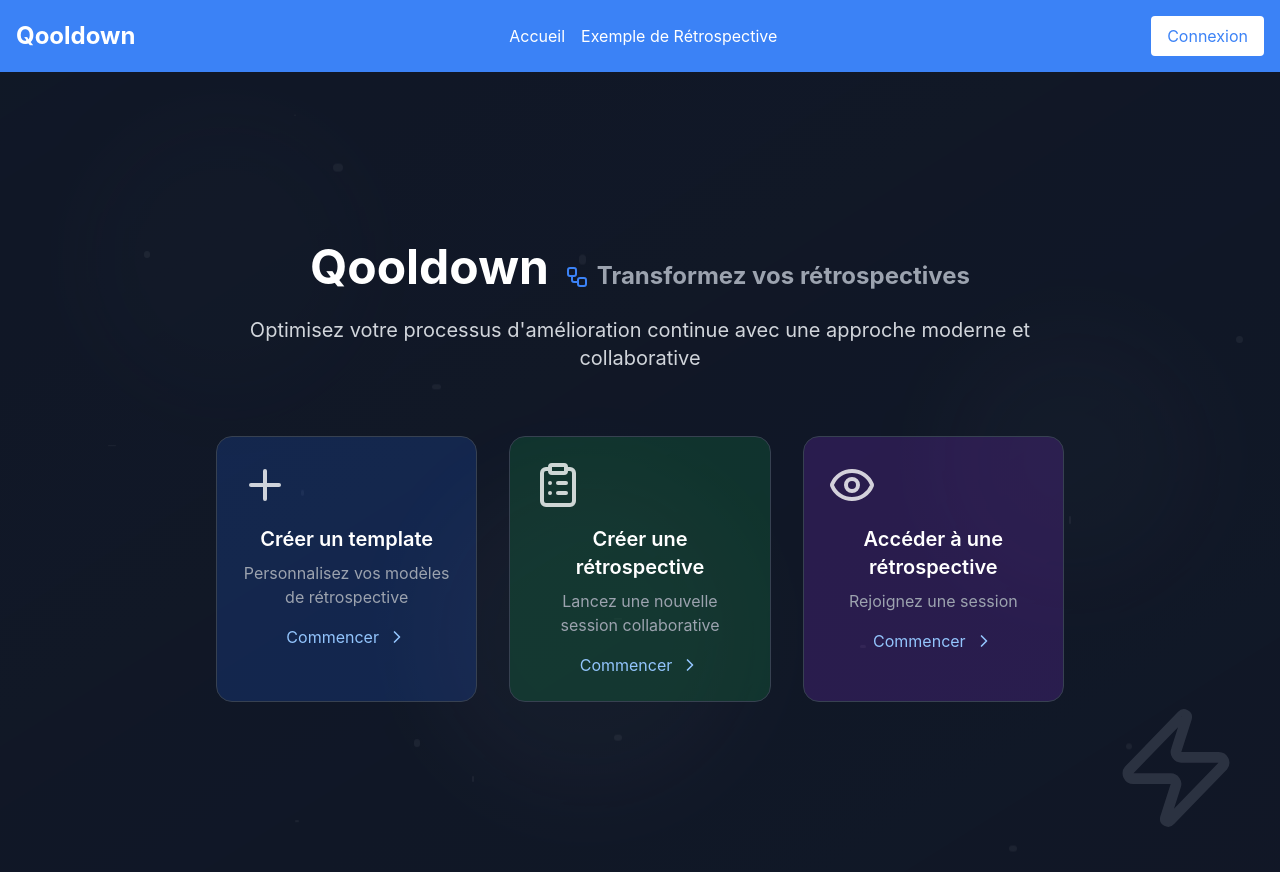
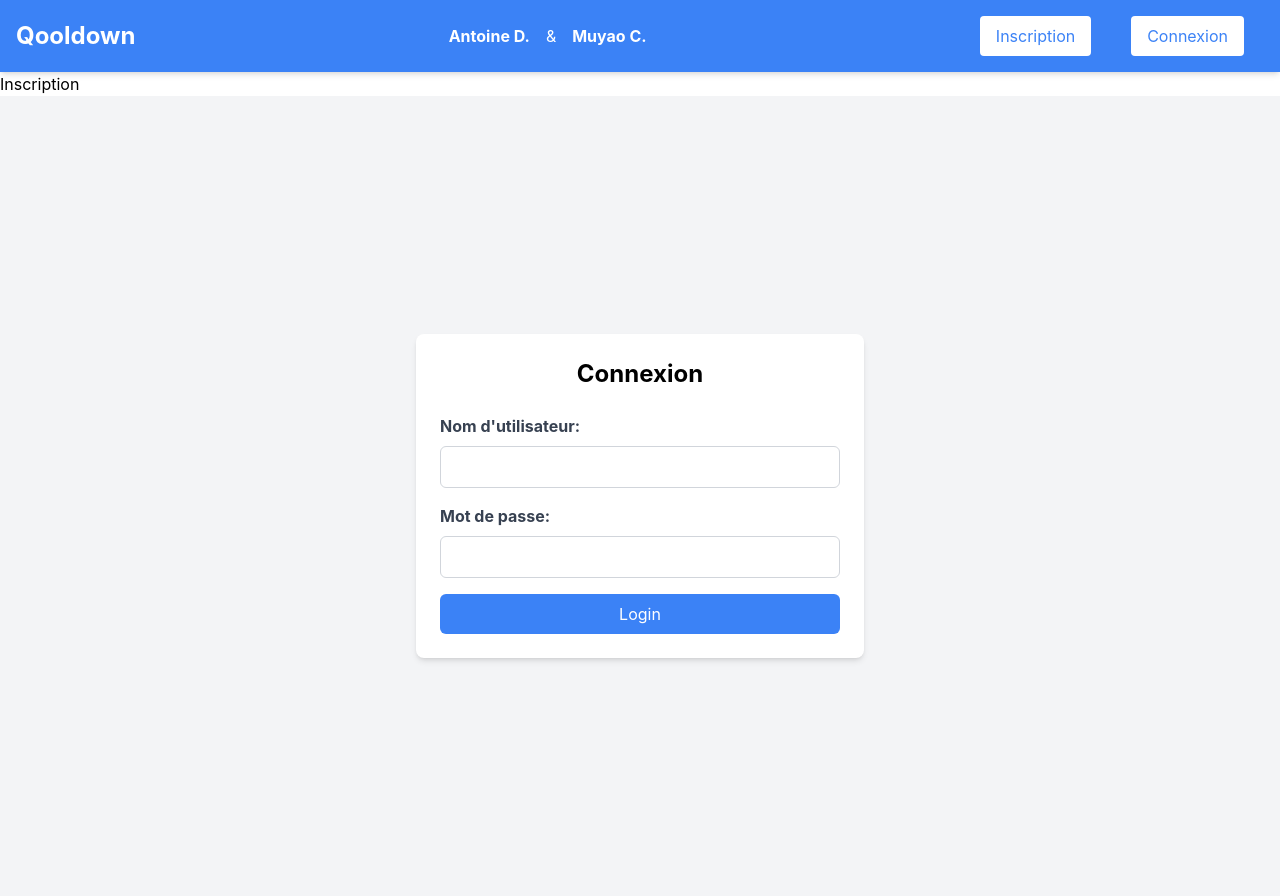
Before and after one commit to chenmuyao/Qooldown, a React (Create React App) app in the folder frontend/: page /login in a window 1280 px wide. Before the commit this address led to /. Before the commit the page ends 872 px from the top, so only its background shows below. Built offline with nearby package versions, Linux system fonts and the light colour scheme.

Commit message:
final changes: hackathon finished...

```diff
--- a/frontend/src/App.tsx
+++ b/frontend/src/App.tsx
@@ -11,6 +11,7 @@ import Home from "./pages/Home";
 import Retro from "./pages/Retro";
 import Header from "./components/Header";
 import RegisterPage from "./pages/RegisterPage";
+import LoginPage from "./pages/LoginPage";
 import RetroListPage from "./pages/retroList";
 import CreateTemplate from "./pages/CreateTemplate";
 import TemplateListPage from "./pages/TemplateList";
@@ -28,6 +29,7 @@ const App: React.FC = () => {
               <Route path="/retro/:id" element={<Retro />} />
               <Route path="/create-template" element={<CreateTemplate />} />
               <Route path="/register" element={<RegisterPage />} />
+              <Route path="/login" element={<LoginPage />} />
               <Route path="/retroList" element={<RetroListPage />} />
               <Route path="/templateList" element={<TemplateListPage />} />
               <Route path="*" element={<Navigate to="/" />} />
--- a/frontend/src/components/AuthForm.tsx
+++ b/frontend/src/components/AuthForm.tsx
@@ -42,7 +42,7 @@ const AuthForm: React.FC<AuthFormProps> = ({
     <div className="flex items-center justify-center min-h-screen bg-gray-100">
       <div className="w-full max-w-md bg-white rounded-lg shadow-md p-6">
         <h2 className="text-2xl font-bold text-center mb-6">
-          {isRegister ? "Inscription" : "Login"}
+          {isRegister ? "Inscription" : "Connexion"}
         </h2>
         <form onSubmit={handleSubmit}>
           <div className="mb-4">
--- a/frontend/src/components/Cofetti.tsx
+++ b/frontend/src/components/Cofetti.tsx
@@ -16,7 +16,7 @@ const ConfettiButton = () => {
         onClick={handleButtonClick}
         className="bg-white text-blue-500 px-4 py-2 rounded hover:bg-gray-100 my-3"
       >
-        Je m'ennuie
+        🎉 🎉 🎉
       </button>
       {showConfetti && (
         <Confetti
--- a/frontend/src/components/Header.tsx
+++ b/frontend/src/components/Header.tsx
@@ -17,13 +17,18 @@ const Header: React.FC = () => {
         <nav>
           <ul className="flex space-x-4">
             <li>
-              <Link to="/" className="hover:underline">
-                Accueil
+              <Link to="/" className="font-bold">
+                Antoine D.
               </Link>
             </li>
             <li>
-              <Link to="/retro/123" className="hover:underline">
-                Exemple de Rétrospective
+              <Link to="/" className="hover:underline">
+                &
+              </Link>
+            </li>
+            <li>
+              <Link to="/" className="font-bold">
+                Muyao C.
               </Link>
             </li>
           </ul>
@@ -33,7 +38,13 @@ const Header: React.FC = () => {
         <div>
           <button
             onClick={() => navigate("/register")}
-            className="bg-white text-blue-500 px-4 py-2 rounded hover:bg-gray-100"
+            className="bg-white text-blue-500 px-4 py-2 rounded hover:bg-gray-100 mx-5"
+          >
+            Inscription
+          </button>
+          <button
+            onClick={() => navigate("/login")}
+            className="bg-white text-blue-500 px-4 py-2 rounded hover:bg-gray-100 mx-5"
           >
             Connexion
           </button>
--- a/frontend/src/components/Login.tsx
+++ b/frontend/src/components/Login.tsx
@@ -5,7 +5,7 @@ import { useNavigate } from "react-router-dom";
 const Login: React.FC = () => {
   const navigate = useNavigate();
   const handleLogin = async (username: string, password: string) => {
-    const response = await fetch("/login", {
+    const response = await fetch("/users/login", {
       method: "POST",
       headers: {
         "Content-Type": "application/json",
@@ -17,8 +17,10 @@ const Login: React.FC = () => {
     if (!response.ok) {
       throw new Error("Failed to login");
     } else {
-      localStorage.setItem("token", data.token);
-      navigate("/gameList");
+      localStorage.setItem("token", data.data.token);
+      localStorage.setItem("userId", data.data.id);
+      localStorage.setItem("userName", data.data.username);
+      navigate("/home");
       //navigate(`/game/${data.gameId}`);
     }
   };
--- a/frontend/src/components/Register.tsx
+++ b/frontend/src/components/Register.tsx
@@ -15,7 +15,7 @@ const Register: React.FC = () => {
 
     const data = await response.json();
     if (!response.ok) {
-      throw new Error("Failed to login");
+      throw new Error("Failed to register");
     } else {
       localStorage.setItem("token", data.data.token);
       localStorage.setItem("userId", data.data.id);
--- /dev/null
+++ b/frontend/src/pages/LoginPage.tsx
@@ -0,0 +1,12 @@
+import Login from "../components/Login";
+
+const LoginPage = () => {
+  return (
+    <div>
+      <h1>Inscription</h1>
+      <Login />
+    </div>
+  );
+};
+
+export default LoginPage;
```
Also changed, not shown: 1 other file (tests, documents, lock files or other folders).
